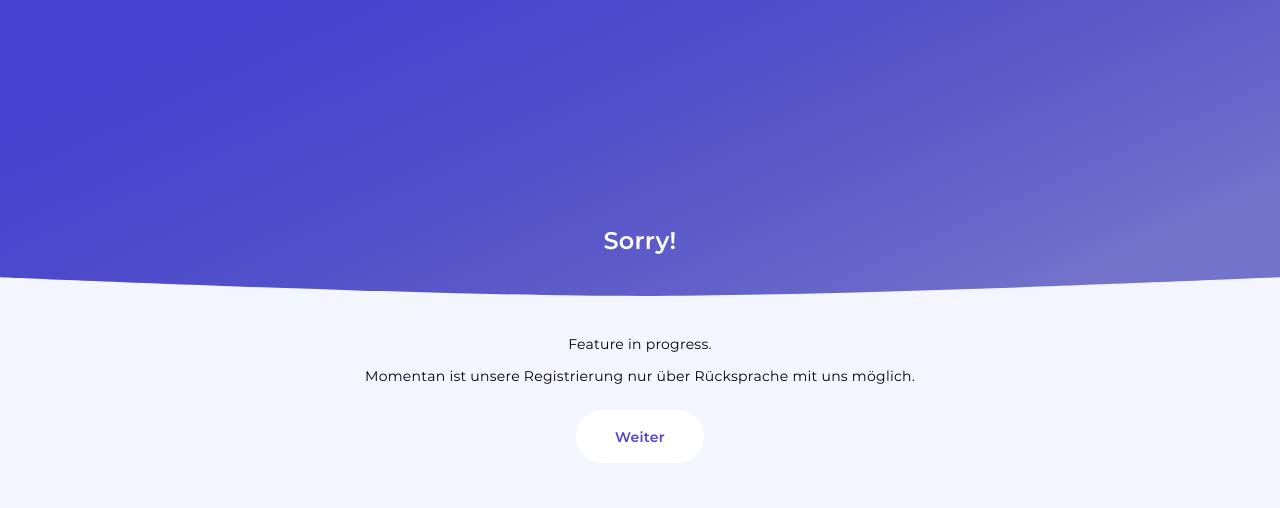
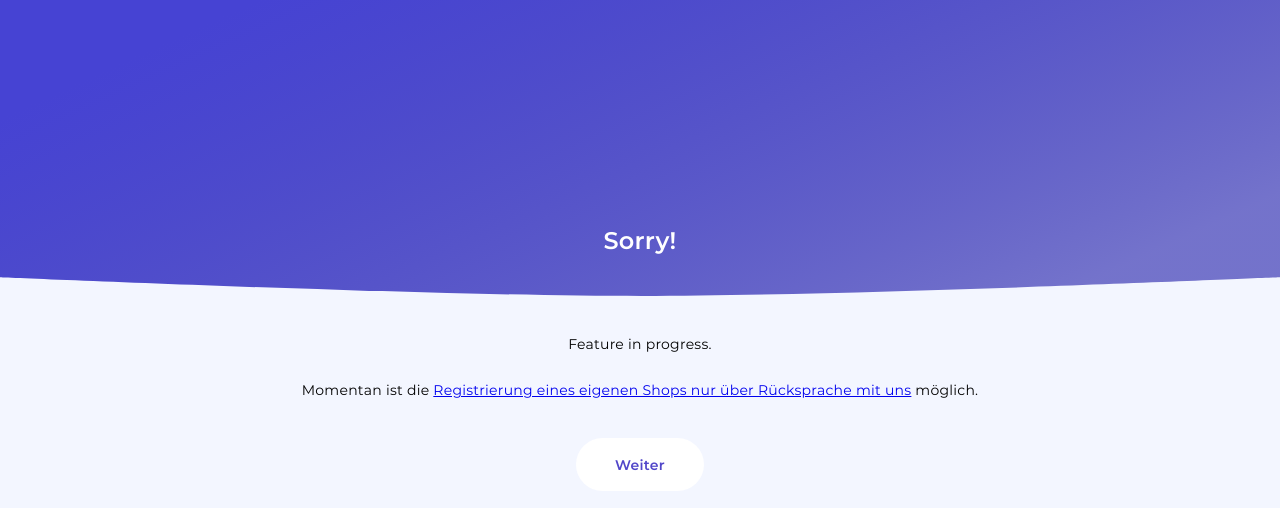
Before and after one commit to compose-us-research/noqueue, a React (Create React App) app in the folder frontend/: page /create-shop in a window 1280 px wide. Shown: the top 508 px of the page. Built offline with nearby package versions, Linux system fonts and the light colour scheme.

Commit message:
Add link to email template for registering a shop
Signed-off-by: Joern Bernhardt <joern.bernhardt@compose.us>

```diff
--- a/frontend/src/component/app/app.tsx
+++ b/frontend/src/component/app/app.tsx
@@ -25,6 +25,42 @@ import Stub from "../stub/stub";
 import ShowTicketRoute from "../show-ticket-route/show-ticket-route";
 import ShowTicketsRoute from "../show-tickets-route/show-tickets-route";
 import ChooseShop from "../choose-shop/choose-shop";
+
+const subject = "Registrierung eines Geschäfts";
+const body = `Herzlich Willkommen!
+schön, dass Sie sich bei platzhalter.io registrieren.
+
+Mit platzhalter.io können Sie Ihren Kunden feste Slots und Termine zuweisen und so Schlangen, Wartezeiten und Abstandsprobleme einfach umgehen.
+
+Es ist kein Technik-KnowHow, kein Installieren nötig und der Datenschutz wird gewahrt - das gilt sowohl für Sie als auch für Ihre Kunden.
+
+Nötige Schritte:
+
+1. Sie geben Ihre Daten hier an, verschicken diese E-Mail an betatester@platzhalter.io und wir registrieren Sie:
+
+Name des Geschäfts: Beispielshop
+Adresse: Beispielstraße 1
+Postleitzahl: 94032
+Stadt: Beispielstadt
+
+2. Wir mailen Ihnen Ihre platzhalter.io Webadresse.
+
+3. Sie füllen Ihre Details bei platzhalter.io/ihr-shop aus.
+
+4. Ihre Kunden checken bei platzhalter.io/ihr-shop ein.
+
+5. Ihre Kunden kommen entspannt bei Ihnen vorbei.
+
+Sollte es einen Covid19 Fall geben, übertragen Sie die Personendaten per Knopfdruck ans Gesundheitsamt.
+
+Wenn platzhalter.io hilfreich für Sie ist, dann können Sie gerne beitragen: Mit Feedback, Werbung für platzhalter.io oder einer Spende.
+
+Vielen Dank und los geht's!
+Es grüßen die Platzhalter
+`;
+const mailLink = `mailto:betatester@platzhalter.io?subject=${encodeURIComponent(
+  subject
+)}&body=${encodeURIComponent(body)}`;
 
 interface AppProps {
   connection?: typeof defaultConnection;
@@ -78,8 +114,13 @@ const RoutedApp: React.FC<CurrentShopAppProps> = ({ connection }) => {
     <Switch>
       <Route path="/create-shop">
         <Stub next={() => push("/")} buttonText="Weiter">
-          Momentan ist unsere Registrierung nur über Rücksprache mit uns
-          möglich.
+          <p>
+            Momentan ist die{" "}
+            <a href={mailLink}>
+              Registrierung eines eigenen Shops nur über Rücksprache mit uns
+            </a>{" "}
+            möglich.
+          </p>
         </Stub>
       </Route>
       <Route path="/choose-shop">
```
